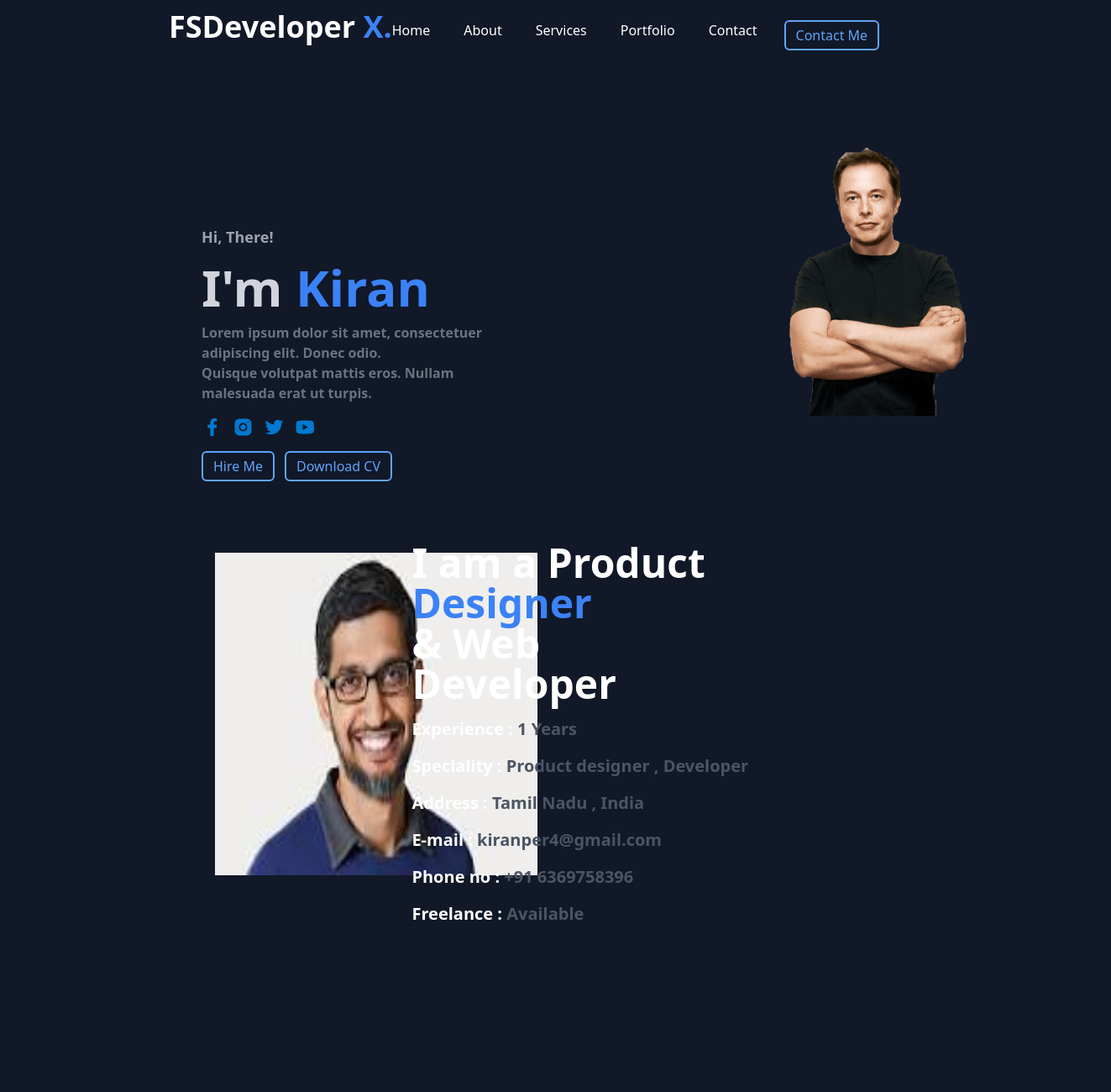
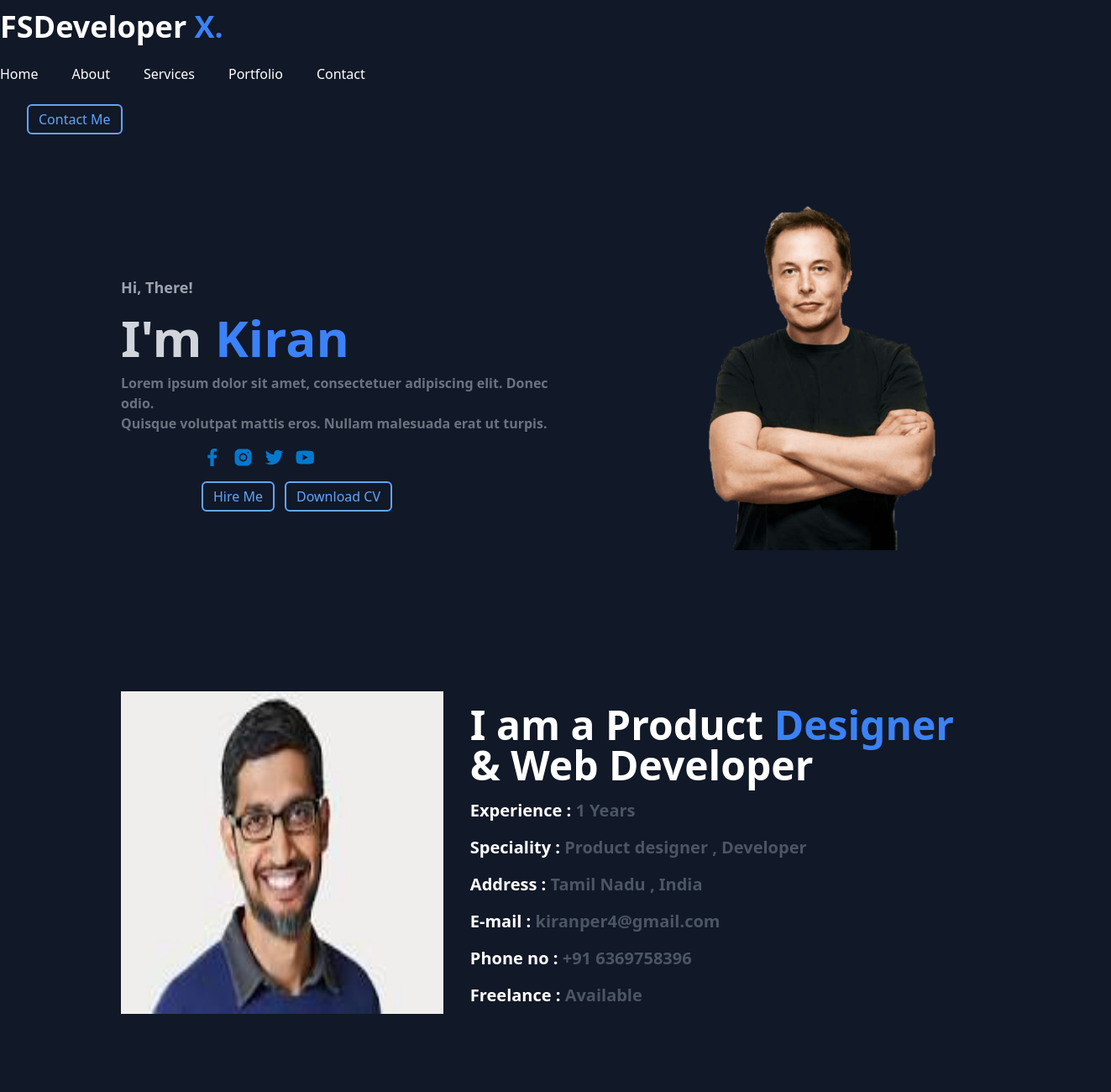
Before and after one commit to krnkiran22/Sample-portfolio, a website: page index.html in a window 1280 px wide. Shown: the top 1300 px of the page at 84% size, 1323 px wide, since content can reach past the window. Drawn offline with nearby package versions, Linux system fonts and the light colour scheme.

Commit message:
responsive

```diff
--- a/index.html
+++ b/index.html
@@ -13,7 +13,7 @@
     <body class="bg-gray-900">
 
         <nav class="bg-gray-900 sticky top-0  ">
-           <div class="flex mb-12 lg:px-4 justify-center">
+           <div class="">
 
                <h1 class="text-white text-4xl pt-3 font-semibold">FSDeveloper<span  class="text-blue-500 font-bold"> X.</span></h1>
                <div class=" pt-6">
@@ -32,9 +32,9 @@
         </nav>
 
         <main>
-            <div class="lg:flex-row flex lg:gap-52  lg:mt-2 sm:flex-col ">
+            <div class="lg:flex-row flex lg:gap-  lg:mt-2 sm:flex-col ">
             <div>
-           <div class="flex sm:flex-col sm:text-center lg:text-left lg:justify-start sm:justify-center lg:ml-60">
+           <div class="flex sm:flex-col sm:text-center lg:text-left lg:justify-start sm:justify-center lg:ml-36">
               <h1 class=" font-semibold text-gray-400 text-lg  mt-40"> Hi, There!</h1>
               <h2 class="text-gray-300  mt-4 text-6xl font-bold">I'm <span class=" text-blue-500">Kiran</span></h2>
               <p class="text-gray-500  mt-3 font-semibold">Lorem ipsum dolor sit amet, consectetuer adipiscing elit. Donec odio.<br> Quisque volutpat mattis eros. Nullam malesuada erat ut turpis.</p>
@@ -65,14 +65,14 @@
                 <img src="./pngwing.com.png" alt=" elon Musk" class=" h-3/4">
             </div>
          </div>
-         <div  class="flex lg:mr-96 lg:flex-row lg:mb-60 sm:flex-col-reverse sm:items-center sm:justify-center ">
+         <div  class=" lg:flex-row flex  lg:mb-60 sm:flex-col-reverse lg:justify-center ">
 
 
         <div>
 
-             <img src="./images (1).jpg"  class=" h-96 w-96 sm:mt-4 sm:mb-8 lg:ml-64">
+             <img src="./images (1).jpg"  class=" h-96 w-96 sm:mt-4 sm:mb-8 ">
         </div>
-        <div class=" mt-8 ml-10 " >
+        <div class=" mt-8 ml-8 " >
             <h1 class="font-semibold text-white text-5xl" >I am a Product <span class="font-semibold text-blue-500">Designer</span></h1>
             <h2 class="font-semibold text-white text-5xl">& Web Developer</h2>
             <h1  class="text-white mt-4 text-xl font-semibold"> Experience : <span class="text-gray-600 text-xl font-semibold">1 Years</span></h1>
@@ -87,7 +87,7 @@
         <div class="flex justify-center pb-32">
           <h1 class="text-white text-4xl font-bold">My <span class="text-blue-500">Portfolio</span></h1>
         </div>
-        <div class="lg:grid lg:grid-cols-3 sm:ml-36 sm:flex-col pl-28 pb-20">
+        <div class="grid grid-cols-3 gap-0    pb-20">
           <div class="h-96 w-96 bg-gray-800 rounded-2xl border-2 border-blue-400">
             <div class="pl-10 pt-5">
               <img class="h-52 w-60" src="./images (1).jpg" alt="">
@@ -133,9 +133,7 @@
     </div>
   </div>
 
-   <div>
-       <h1>Hello</h1>
-   </div>
+
       </main>
 
 
```
